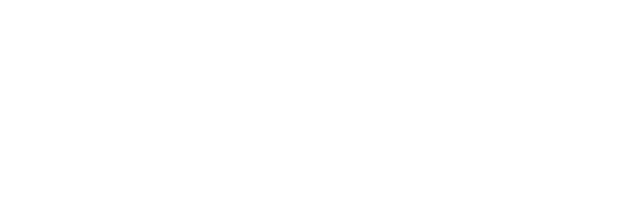
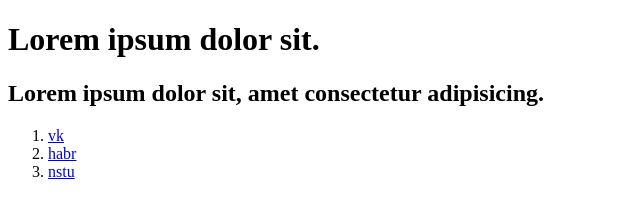
Before and after one commit to iamIsaacMu/task-html, a website: page src/index.html in a window 1280 px wide. Shown: the whole page, without its empty margins (0-640 px from the left). Drawn offline with Linux system fonts and the light colour scheme.

Commit message:
задание по html

```diff
--- a/src/index.html
+++ b/src/index.html
@@ -3,5 +3,14 @@
     <head>
         <title>HTML</title>
     </head>
-    <body></body>
+    <body>
+        <h1>Lorem ipsum dolor sit.</h1>
+        <h2>Lorem ipsum dolor sit, amet consectetur adipisicing.</h2>
+
+        <ol>
+            <li><a href="http://vk.com">vk</a></li>
+            <li><a href="https://habr.com/">habr</a></li>
+            <li><a href="http://nstu.ru">nstu</a></li>
+        </ol>
+    </body>
 </html>
```
Also changed, not shown: 1 other file.
